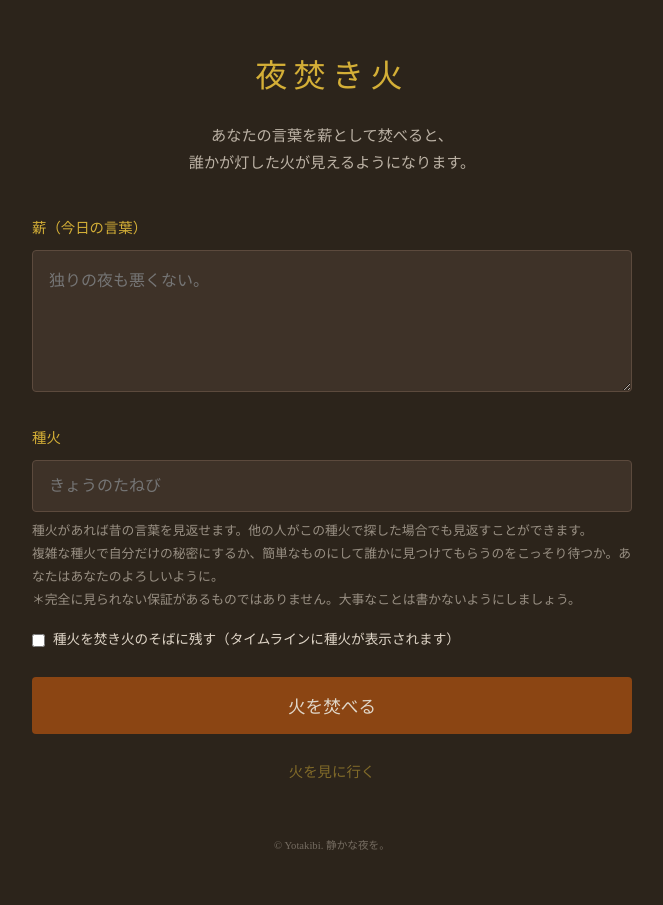
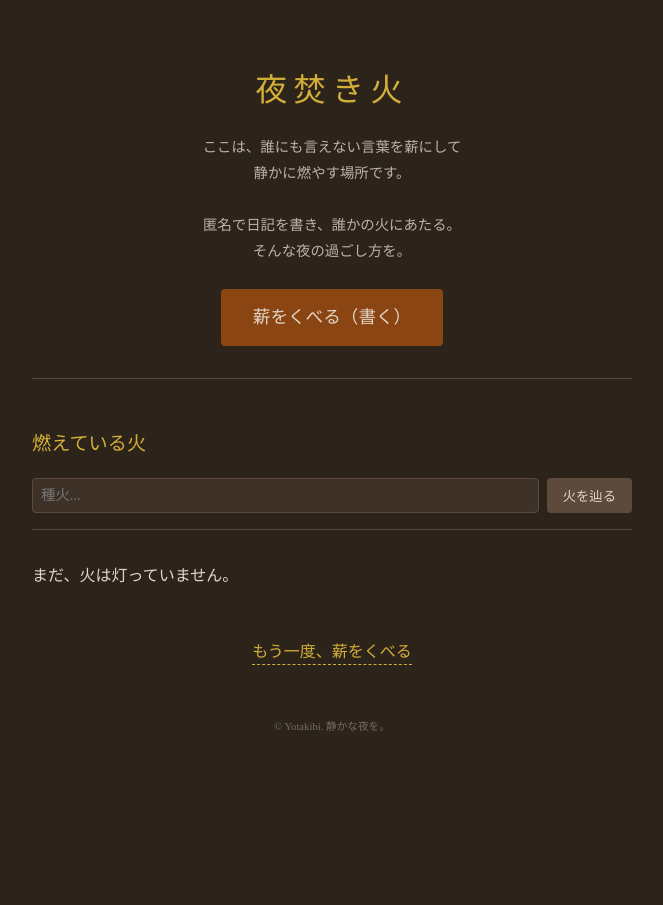
Before and after one commit to karaagenomuranaoya/yotakibi, a Flask app: page / in a window 1280 px wide. Shown: the whole page, without its empty margins (308-971 px from the left). After the commit the page ends 731 px from the top, so only its background shows below. Run offline with Flask 3, Linux system fonts and the light colour scheme.

Commit message:
buroguka

```diff
--- a/app.py
+++ b/app.py
@@ -10,9 +10,7 @@ app = Flask(__name__)
 # --- 設定周り ---
 app.config['SECRET_KEY'] = os.environ.get('SECRET_KEY', 'dev-key-keep-it-secret-yotakibi')
 
-# ★ここが変更点: データベース接続設定の強化
-# RenderなどのPaaSでは 'postgres://' で始まるURLが渡されることがありますが、
-# SQLAlchemyの最新版は 'postgresql://' を要求するため、置換処理を入れます。
+# データベース接続設定の強化
 db_uri = os.environ.get('DATABASE_URL')
 if db_uri and db_uri.startswith("postgres://"):
     db_uri = db_uri.replace("postgres://", "postgresql://", 1)
@@ -20,7 +18,7 @@ if db_uri and db_uri.startswith("postgres://"):
 app.config['SQLALCHEMY_DATABASE_URI'] = db_uri or 'sqlite:///yotakibi.db'
 app.config['SQLALCHEMY_TRACK_MODIFICATIONS'] = False
 
-# ★追加: データベース接続が切れていたら自動で再接続する設定
+# データベース自動再接続設定
 app.config['SQLALCHEMY_ENGINE_OPTIONS'] = {
     "pool_pre_ping": True,
 }
@@ -36,62 +34,60 @@ class Diary(db.Model):
     is_public = db.Column(db.Boolean, default=False)
     created_at = db.Column(db.DateTime, default=datetime.now)
 
-# アプリ起動時にテーブルを作成（存在しない場合）
+# アプリ起動時にテーブルを作成
 with app.app_context():
     db.create_all()
 
 # --- 門番関数（時間のチェック） ---
 @app.before_request
 def check_opening_hours():
-    # 静的ファイル（CSSなど）へのアクセスは常に許可
+    # ★修正: 審査用に24時間アクセス可能にするため、すぐにリターン（無効化）
+    return
+
+    # --- 以下、元のコード（審査後に戻すときは上のreturnを消す） ---
     if request.path.startswith('/static'):
         return
 
-    # 管理者用裏口（URLパラメータ ?admin_key=secret_open で常時アクセス可能に）
     secret_key = request.args.get('admin_key')
     if secret_key == 'secret_open':
         session['is_admin'] = True
 
-    # 一度裏口を通った人はセッションが切れるまで許可
     if session.get('is_admin'):
         return
 
-    # 現在時刻のチェック（日本時間 JST を前提とします）
     now = datetime.now()
     hour = now.hour
 
-    # 夜焚き火の開催時間: 20:00 〜 23:59
-    # 開発中につき
-    # is_open = (19 <= hour < 24)
-    is_open = True
+    # 19:00 〜 25:00
+    is_open = (hour >= 19) or (hour < 1)
 
     if not is_open:
-        # すでに「眠る時間（sleeping）」ページにいるならリダイレクトしない（無限ループ防止）
         if request.endpoint == 'sleeping':
             return
 
-        # 時間帯によって理由を分ける
         if 0 <= hour < 6:
-            reason = 'midnight' # 深夜・早朝
+            reason = 'midnight'
         else:
-            reason = 'daytime'  # 日中
+            reason = 'daytime'
 
         return redirect(url_for('sleeping', reason=reason))
 
 
-# --- デコレータ: 薪をくべた（投稿した）人だけ通す ---
+# --- デコレータ: 投稿チェック ---
 def fire_required(f):
     @wraps(f)
     def decorated_function(*args, **kwargs):
-        # ★追加: 管理者(is_admin)なら、投稿してなくても通す！
-        if session.get('is_admin'):
-            return f(*args, **kwargs)
+        # ★修正: 審査用に誰でも見れるようにする（無効化）
+        return f(*args, **kwargs)
 
-        if not session.get('has_posted'):
-            # まだ投稿していない人がタイムラインを見ようとした場合
-            flash('薪を一つ、焚べてからにしませんか。', 'error')
-            return redirect(url_for('index'))
-        return f(*args, **kwargs)
+        # --- 以下、元のコード ---
+        # if session.get('is_admin'):
+        #     return f(*args, **kwargs)
+
+        # if not session.get('has_posted'):
+        #     flash('薪を一つ、焚べてからにしませんか。', 'error')
+        #     return redirect(url_for('write')) # indexではなくwriteへ
+        # return f(*args, **kwargs)
     return decorated_function
 
 # --- ルーティング ---
@@ -101,8 +97,9 @@ def sleeping():
     reason = request.args.get('reason', 'daytime')
     return render_template('sleeping.html', reason=reason)
 
-@app.route('/', methods=['GET', 'POST'])
-def index():
+# ★変更: 元のindexをwriteに変更（投稿ページ）
+@app.route('/write', methods=['GET', 'POST'])
+def write():
     if request.method == 'POST':
         content = request.form.get('content')
         aikotoba = request.form.get('aikotoba')
@@ -135,49 +132,37 @@ def index():
             flash('種火がちょっとすぎるのも考えものです（3文字以上）', 'error')
             return render_template('index.html', kept_content=content)
 
-        # 保存処理
-        # --- ここから変更 ---
-
         # 投稿時間の決定
-        # もし管理者（自分）なら、時間を「今日の22:00〜23:59」のどこかに偽装する
         if session.get('is_admin'):
-            # 例: 今日の22時22分にする（分までこだわるとリアルです！）
             post_time = datetime.now().replace(hour=19, minute=15, second=0, microsecond=0)
         else:
-            # 一般ユーザーは正直な現在時刻
             post_time = datetime.now()
 
-        # 保存処理（created_at を明示的に渡すのがポイント！）
+        # 保存処理
         new_diary = Diary(
             content=content,
             aikotoba=aikotoba,
             is_public=is_public,
-            created_at=post_time  # ★ここで偽装した時間を渡す
+            created_at=post_time
         )
 
         db.session.add(new_diary)
         db.session.commit()
 
-        # --- ここまで変更 ---
-
-        # セッションに「投稿済み」の証を残す
         session['has_posted'] = True
         session['my_aikotoba'] = aikotoba
 
-        return redirect(url_for('timeline'))
+        # ★変更: 投稿後はトップページ（一覧）へ戻る
+        return redirect(url_for('index'))
 
     return render_template('index.html')
 
-@app.route('/timeline')
+# ★変更: 元のtimelineをindexに変更（トップページ）
+@app.route('/')
 @fire_required
-def timeline():
-    # 過去24時間の投稿のみ表示
-    time_threshold = datetime.now() - timedelta(hours=24)
-
-    diaries = Diary.query.filter(Diary.created_at >= time_threshold)\
-                         .order_by(Diary.created_at.desc())\
-                         .all()
-
+def index():
+    # ★変更: 全件取得（時間制限なし）
+    diaries = Diary.query.order_by(Diary.created_at.desc()).all()
     return render_template('timeline.html', diaries=diaries)
 
 @app.route('/search')
@@ -185,11 +170,10 @@ def timeline():
 def search():
     query = request.args.get('q')
     if not query:
-        return redirect(url_for('timeline'))
+        # ★変更: 戻り先をindexに
+        return redirect(url_for('index'))
 
-    # 合言葉で検索（完全一致）
     results = Diary.query.filter_by(aikotoba=query).order_by(Diary.created_at.desc()).all()
-
     return render_template('timeline.html', diaries=results, search_query=query)
 
 if __name__ == '__main__':
--- a/templates/index.html
+++ b/templates/index.html
@@ -8,7 +8,7 @@
         誰かが灯した火が見えるようになります。
     </p>
 
-    <form action="/" method="POST" class="diary-form" novalidate>
+    <form action="{{ url_for('write') }}" method="POST" class="diary-form" novalidate>
         <div class="form-group">
             <label for="content">薪（今日の言葉）</label>
             <textarea name="content" id="content" rows="6" placeholder="独りの夜も悪くない。"
@@ -34,9 +34,9 @@
         <button type="submit" class="btn-burn">火を焚べる</button>
     </form>
     <div style="margin-top: 1.5rem; text-align: center;">
-        <a href="{{ url_for('timeline') }}"
+        <a href="{{ url_for('index') }}"
             style="color: #D4AF37; opacity: 0.5; text-decoration: none; font-size: 0.9rem;">
-            火を見に行く
+            火を見に行く（戻る）
         </a>
     </div>
 </div>
--- a/templates/timeline.html
+++ b/templates/timeline.html
@@ -2,13 +2,29 @@
 
 {% block content %}
 <div class="timeline-container">
+
+    <div style="text-align: center; margin-bottom: 3rem; padding-bottom: 2rem; border-bottom: 1px solid #5C4A3D;">
+        <h1 class="logo" style="margin-bottom: 1rem;">夜焚き火</h1>
+        <p style="font-size: 0.9rem; opacity: 0.8; line-height: 1.8;">
+            ここは、誰にも言えない言葉を薪にして<br>
+            静かに燃やす場所です。<br>
+            <br>
+            匿名で日記を書き、誰かの火にあたる。<br>
+            そんな夜の過ごし方を。
+        </p>
+
+        <a href="{{ url_for('write') }}" class="btn-burn"
+            style="display: inline-block; width: auto; padding: 0.8rem 2rem; margin-top: 1.5rem; text-decoration: none;">
+            薪をくべる（書く）
+        </a>
+    </div>
 
     <header class="timeline-header">
         <h2 class="page-title">
             {% if search_query %}
             「{{ search_query }}」の火
             {% else %}
-            夜の焚き火
+            燃えている火
             {% endif %}
         </h2>
 
@@ -46,13 +62,13 @@
                 }}</div>
 
             {% if is_long %}
-            {# ★変更: 関数名を toggleDiary にし、ボタンを消さずに残します #}
             <button class="read-more-btn" onclick="toggleDiary('{{ diary.id }}', this)">
                 もっと火にあたる
             </button>
             {% endif %}
 
-        </div> {% else %}
+        </div>
+        {% else %}
         <div class="no-fire">
             <p>まだ、火は灯っていません。</p>
         </div>
@@ -61,10 +77,10 @@
 
     <div class="back-link">
         {% if search_query %}
-        <a href="{{ url_for('timeline') }}" style="margin-right: 1.5rem;">全ての火に戻る</a>
+        <a href="{{ url_for('index') }}" style="margin-right: 1.5rem;">全ての火に戻る</a>
         {% endif %}
 
-        <a href="{{ url_for('index') }}">もう一度、薪をくべる</a>
+        <a href="{{ url_for('write') }}">もう一度、薪をくべる</a>
     </div>
 </div>
 
@@ -72,32 +88,18 @@
     function toggleDiary(id, btn) {
         const body = document.getElementById('diary-body-' + id);
 
-        // 現在 collapsed クラスがついているか確認
         if (body.classList.contains('collapsed')) {
-            // --- 展開する処理 ---
             body.classList.remove('collapsed');
-
-            // CSSのmaskプロパティを無効化して全文表示
             body.style.maxHeight = 'none';
             body.style.maskImage = 'none';
             body.style.webkitMaskImage = 'none';
-
-            // ボタンの文字を変更
-            btn.textContent = '火から離れる'; // 閉じるボタン
+            btn.textContent = '火から離れる';
         } else {
-            // --- 閉じる（折りたたむ）処理 ---
             body.classList.add('collapsed');
-
-            // スタイルを削除してCSSクラスの定義に戻す
             body.style.maxHeight = null;
             body.style.maskImage = null;
             body.style.webkitMaskImage = null;
-
-            // ボタンの文字を元に戻す
             btn.textContent = 'もっと火にあたる';
-
-            // 閉じたときにカードの頭が見えるように少しスクロール調整しても親切かもしれません（任意）
-            // btn.scrollIntoView({ behavior: 'smooth', block: 'center' });
         }
     }
 </script>
```
Also changed, not shown: templates/sleeping.html (+7 -5 lines), 2 other files.
